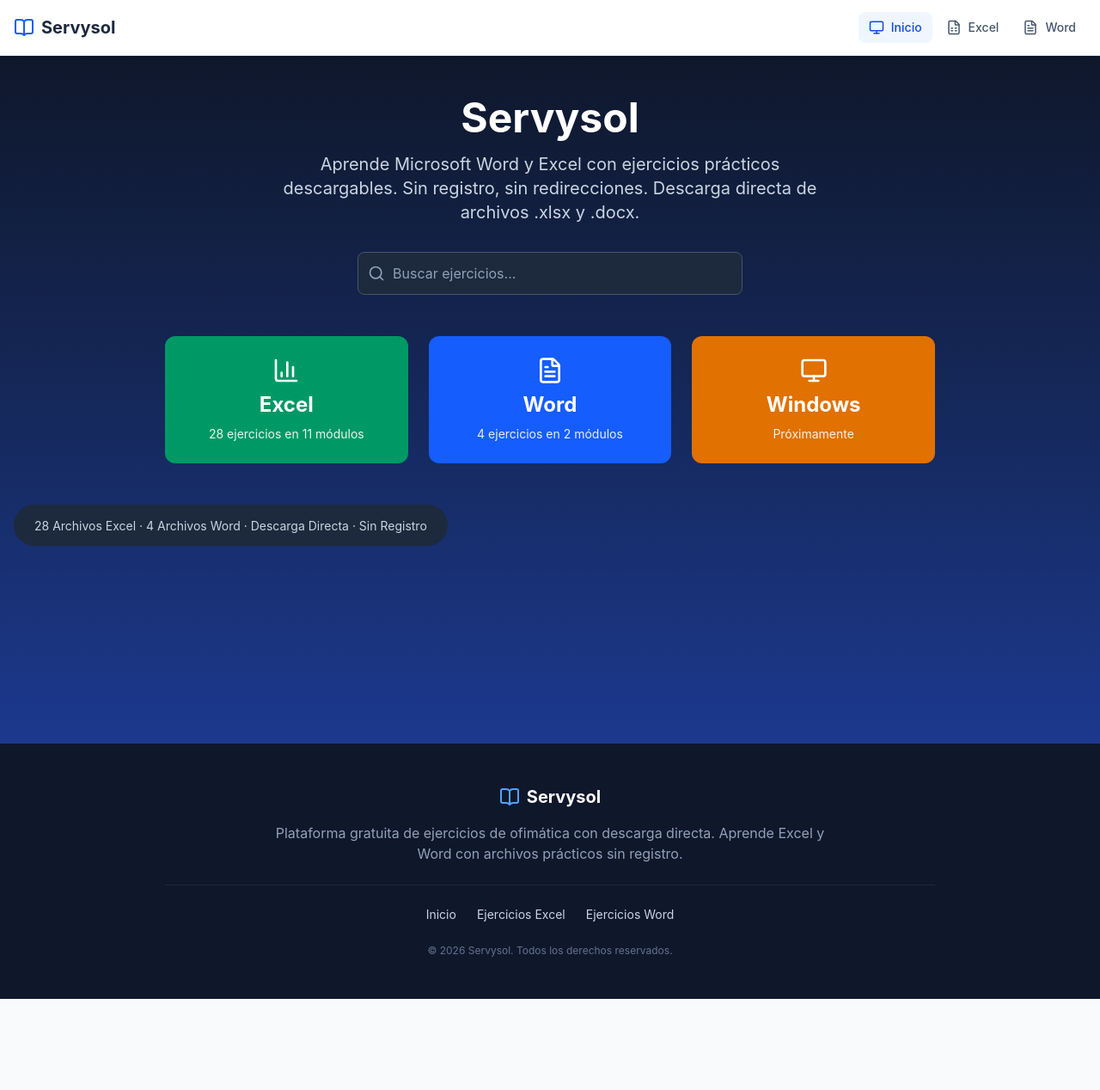
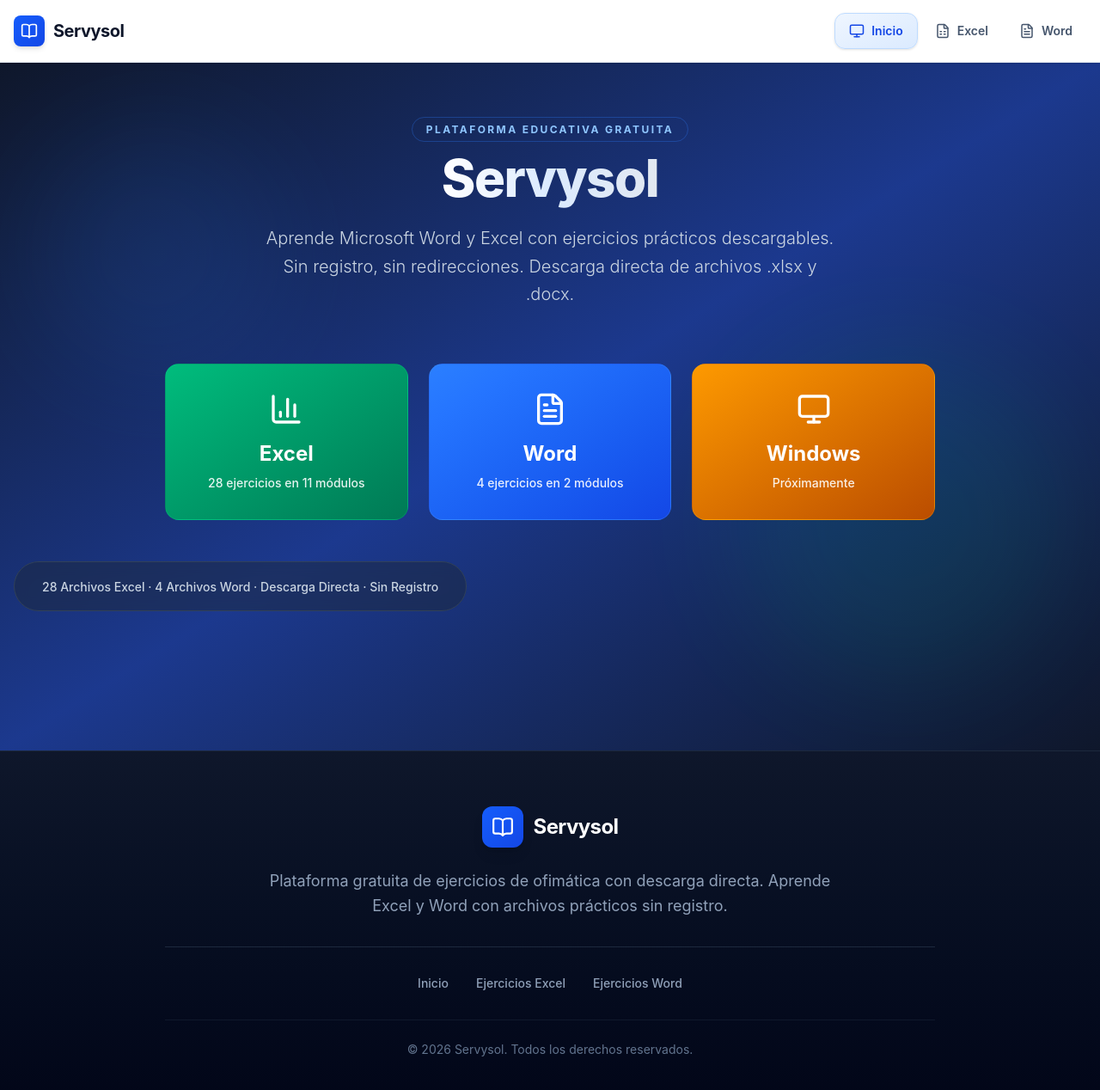
Before and after one commit to BryanCodeDev/landing_page_profe, a React (Vite) app: page / in a window 1280 px wide. Shown: the top 1268 px of the page at 86% size. Before the commit the page ends 1162 px from the top, so only its background shows below. Built offline with nearby package versions, Linux system fonts and the light colour scheme.

Commit message:
Actualizacion correccion de errores

```diff
--- a/src/components/Footer.jsx
+++ b/src/components/Footer.jsx
@@ -5,25 +5,35 @@
   const currentYear = new Date().getFullYear()
 
   return (
-    <footer className="bg-slate-900 text-slate-300 py-12 mt-auto" role="contentinfo">
+    <footer className="bg-linear-to-b from-slate-900 to-slate-950 text-slate-300 py-16 mt-auto border-t border-slate-800" role="contentinfo">
       <div className="container mx-auto px-4">
         <div className="max-w-4xl mx-auto text-center">
-          <div className="flex items-center justify-center gap-2 mb-4">
-            <BookOpen className="text-blue-400" size={24} aria-hidden="true" />
-            <span className="text-xl font-bold text-white">Servysol</span>
+          <div className="flex items-center justify-center gap-3 mb-6">
+            <div className="w-12 h-12 rounded-xl bg-linear-to-br from-blue-600 to-blue-700 flex items-center justify-center shadow-lg">
+              <BookOpen size={26} className="text-white" />
+            </div>
+            <span className="text-2xl font-bold text-white tracking-tight">Servysol</span>
           </div>
-          <p className="text-slate-400 mb-6 max-w-2xl mx-auto">
+          <p className="text-slate-400 mb-8 max-w-2xl mx-auto text-lg leading-relaxed">
             Plataforma gratuita de ejercicios de ofimática con descarga directa.
             Aprende Excel y Word con archivos prácticos sin registro.
           </p>
-          <nav className="flex flex-wrap justify-center gap-6 text-sm border-t border-slate-800 pt-6" aria-label="Footer - Enlaces rápidos">
-            <Link to="/" className="hover:text-white transition-colors">Inicio</Link>
-            <Link to="/excel" className="hover:text-white transition-colors">Ejercicios Excel</Link>
-            <Link to="/word" className="hover:text-white transition-colors">Ejercicios Word</Link>
+          <nav className="flex flex-wrap justify-center gap-8 text-sm border-t border-slate-800 pt-8" aria-label="Footer - Enlaces rápidos">
+            <Link to="/" className="text-slate-400 hover:text-white hover:text-blue-400 transition-colors font-medium">
+              Inicio
+            </Link>
+            <Link to="/excel" className="text-slate-400 hover:text-white hover:text-emerald-400 transition-colors font-medium">
+              Ejercicios Excel
+            </Link>
+            <Link to="/word" className="text-slate-400 hover:text-white hover:text-blue-400 transition-colors font-medium">
+              Ejercicios Word
+            </Link>
           </nav>
-          <p className="text-xs text-slate-500 mt-6">
-            © {currentYear} Servysol. Todos los derechos reservados.
-          </p>
+          <div className="mt-8 pt-6 border-t border-slate-800/50">
+            <p className="text-sm text-slate-500">
+              © {currentYear} Servysol. Todos los derechos reservados.
+            </p>
+          </div>
         </div>
       </div>
     </footer>
--- a/src/components/Navbar.jsx
+++ b/src/components/Navbar.jsx
@@ -12,15 +12,17 @@
   ]
 
   return (
-    <nav className="sticky top-0 z-50 bg-white border-b border-slate-200 shadow-sm" aria-label="Navegación principal">
+    <nav className="sticky top-0 z-50 bg-white/95 backdrop-blur-md border-b border-slate-200 shadow-sm" aria-label="Navegación principal">
       <div className="container mx-auto px-4">
-        <div className="flex justify-between items-center h-16">
-          <Link to="/" className="flex items-center gap-2 text-xl font-bold text-slate-800" aria-label="Servysol - Inicio">
-            <BookOpen className="text-blue-600" size={24} aria-hidden="true" />
-            Servysol
+        <div className="flex justify-between items-center h-18">
+          <Link to="/" className="flex items-center gap-2.5 text-xl font-bold text-slate-900" aria-label="Servysol - Inicio">
+            <div className="w-9 h-9 rounded-lg bg-linear-to-br from-blue-600 to-blue-700 flex items-center justify-center shadow-md">
+              <BookOpen size={20} className="text-white" />
+            </div>
+            <span className="tracking-tight">Servysol</span>
           </Link>
 
-          <div className="hidden md:flex items-center space-x-1" role="list">
+          <div className="hidden md:flex items-center gap-1" role="list">
             {navItems.map((item) => {
               const Icon = item.icon
               return (
@@ -28,10 +30,10 @@
                   key={item.path}
                   to={item.path}
                   className={({ isActive }) =>
-                    `flex items-center gap-2 px-3 py-2 text-sm font-medium rounded-lg transition-colors ${
+                    `flex items-center gap-2 px-4 py-2.5 text-sm font-semibold rounded-xl transition-all duration-200 ${
                       isActive
-                        ? 'bg-blue-50 text-blue-700'
-                        : 'text-slate-600 hover:bg-slate-50 hover:text-slate-900'
+                        ? 'bg-linear-to-br from-blue-50 to-blue-100 text-blue-700 shadow-sm border border-blue-200'
+                        : 'text-slate-600 hover:bg-slate-50 hover:text-slate-900 hover:shadow-sm'
                     }`
                   }
                 >
@@ -44,17 +46,18 @@
 
           <button
             onClick={() => setMobileOpen(!mobileOpen)}
-            className="md:hidden p-2 text-slate-600 hover:bg-slate-50 rounded-lg"
+            className="md:hidden p-2.5 text-slate-600 hover:bg-slate-50 hover:rounded-lg transition-colors"
             aria-label={mobileOpen ? 'Cerrar menú de navegación' : 'Abrir menú de navegación'}
             aria-expanded={mobileOpen}
             aria-controls="mobile-menu"
           >
-            {mobileOpen ? <X size={20} aria-hidden="true" /> : <Menu size={20} aria-hidden="true" />}
+            {mobileOpen ? <X size={22} aria-hidden="true" /> : <Menu size={22} aria-hidden="true" />}
           </button>
         </div>
 
         {mobileOpen && (
-          <div id="mobile-menu" className="md:hidden pb-3" role="menu">
+          <div id="mobile-menu" className="md:hidden pb-4 pt-2" role="menu">
+            <div className="flex flex-col gap-1">
               {navItems.map((item) => {
                 const Icon = item.icon
                 return (
@@ -63,19 +66,20 @@
                     to={item.path}
                     onClick={() => setMobileOpen(false)}
                     className={({ isActive }) =>
-                    `flex items-center gap-2 px-3 py-2 text-sm font-medium rounded-lg transition-colors ${
+                      `flex items-center gap-3 px-4 py-3 text-sm font-semibold rounded-xl transition-all ${
                         isActive
-                        ? 'bg-blue-50 text-blue-700'
-                        : 'text-slate-600 hover:bg-slate-50'
+                          ? 'bg-linear-to-br from-blue-50 to-blue-100 text-blue-700'
+                          : 'text-slate-600 hover:bg-slate-50 hover:text-slate-900'
                       }`
                     }
                     role="menuitem"
                   >
-                  <Icon size={18} aria-hidden="true" />
+                    <Icon size={20} aria-hidden="true" />
                     <span>{item.label}</span>
                   </NavLink>
                 )
               })}
+            </div>
           </div>
         )}
       </div>
--- a/src/components/SearchBar.jsx
+++ b/src/components/SearchBar.jsx
@@ -13,15 +13,15 @@
 
   return (
     <div className="max-w-2xl mx-auto mb-6" role="search">
-      <div className="relative">
-        <Search className="absolute left-3 top-1/2 -translate-y-1/2 text-slate-400" size={18} aria-hidden="true" />
+      <div className="relative shadow-sm hover:shadow-md transition-shadow duration-300">
+        <Search className="absolute left-4 top-1/2 -translate-y-1/2 text-slate-400" size={20} aria-hidden="true" />
         <input
           type="text"
           value={query}
           onChange={(e) => setQuery(e.target.value)}
           placeholder={placeholder}
           aria-label={placeholder}
-          className="w-full pl-10 pr-4 py-2.5 text-sm text-slate-700 bg-white border border-slate-200 rounded-lg focus:outline-none focus:ring-2 focus:ring-blue-500 focus:border-transparent"
+          className="w-full pl-12 pr-4 py-3.5 text-sm text-slate-700 bg-white border border-slate-200 rounded-xl focus:outline-none focus:ring-2 focus:ring-blue-500 focus:border-transparent focus:shadow-lg transition-all placeholder:text-slate-400"
         />
       </div>
     </div>
--- a/src/pages/Home.jsx
+++ b/src/pages/Home.jsx
@@ -1,6 +1,6 @@
 import { Helmet } from 'react-helmet-async'
 import { Link } from 'react-router-dom'
-import { Search, BarChart3, FileText, Monitor } from 'lucide-react'
+import { BarChart3, FileText, Monitor } from 'lucide-react'
 
 const Home = () => {
   return (
@@ -25,54 +25,57 @@
         </script>
       </Helmet>
 
-      <div className="min-h-screen bg-gradient-to-b from-slate-900 to-blue-900">
-        <div className="container mx-auto px-4 py-12">
-          <div className="text-center mb-12">
-            <h1 className="text-4xl md:text-5xl font-bold text-white mb-4">
-              Servysol
+      <div className="min-h-screen bg-linear-to-br from-slate-900 via-blue-900 to-slate-900 relative overflow-hidden">
+        {/* Decorative background elements */}
+        <div className="absolute inset-0 opacity-10">
+          <div className="absolute top-20 left-10 w-72 h-72 bg-blue-500 rounded-full blur-3xl"></div>
+          <div className="absolute bottom-20 right-10 w-96 h-96 bg-emerald-500 rounded-full blur-3xl"></div>
+        </div>
+
+        <div className="container mx-auto px-4 py-16 relative z-10">
+          <div className="text-center mb-16">
+            <div className="inline-block mb-4">
+              <span className="text-xs font-bold uppercase tracking-[0.2em] text-blue-300 border border-blue-500/30 px-4 py-1.5 rounded-full">
+                Plataforma Educativa Gratuita
+              </span>
+            </div>
+            <h1 className="text-5xl md:text-6xl font-extrabold text-white mb-6 tracking-tight">
+              <span className="bg-linear-to-r from-white via-blue-100 to-slate-200 bg-clip-text text-transparent">
+                Servysol
+              </span>
             </h1>
-            <p className="text-xl text-slate-300 mb-8 max-w-2xl mx-auto">
+            <p className="text-lg md:text-xl text-slate-300 mb-10 max-w-2xl mx-auto leading-relaxed font-light">
               Aprende Microsoft Word y Excel con ejercicios prácticos descargables.
               Sin registro, sin redirecciones. Descarga directa de archivos .xlsx y .docx.
             </p>
-
-          <div className="max-w-md mx-auto relative mb-8" role="search">
-            <Search className="absolute left-3 top-1/2 -translate-y-1/2 text-slate-400" size={20} aria-hidden="true" />
-            <input
-              type="text"
-              placeholder="Buscar ejercicios..."
-              aria-label="Buscar ejercicios de Excel y Word"
-              className="w-full pl-10 pr-4 py-3 rounded-lg border border-slate-600 bg-slate-800 text-white placeholder-slate-400 focus:outline-none focus:ring-2 focus:ring-blue-500"
-            />
-          </div>
           </div>
 
           <div className="grid grid-cols-1 md:grid-cols-3 gap-6 max-w-4xl mx-auto mb-12">
-            <Link to="/excel" className="bg-emerald-600 text-white p-6 rounded-xl hover:bg-emerald-700 transition-colors text-center">
-              <div className="flex justify-center mb-2">
-                <BarChart3 size={32} />
+            <Link to="/excel" className="group bg-linear-to-br from-emerald-500 to-emerald-700 text-white p-8 rounded-2xl hover:from-emerald-600 hover:to-emerald-800 transition-all duration-300 text-center hover:shadow-2xl hover:-translate-y-1 border border-emerald-400/20">
+              <div className="flex justify-center mb-4">
+                <BarChart3 size={40} className="group-hover:scale-110 transition-transform" />
               </div>
               <h2 className="text-2xl font-bold mb-2">Excel</h2>
-              <p className="text-sm opacity-90">28 ejercicios en 11 módulos</p>
+              <p className="text-sm opacity-90 font-medium">28 ejercicios en 11 módulos</p>
             </Link>
-            <Link to="/word" className="bg-blue-600 text-white p-6 rounded-xl hover:bg-blue-700 transition-colors text-center">
-              <div className="flex justify-center mb-2">
-                <FileText size={32} />
+            <Link to="/word" className="group bg-linear-to-br from-blue-500 to-blue-700 text-white p-8 rounded-2xl hover:from-blue-600 hover:to-blue-800 transition-all duration-300 text-center hover:shadow-2xl hover:-translate-y-1 border border-blue-400/20">
+              <div className="flex justify-center mb-4">
+                <FileText size={40} className="group-hover:scale-110 transition-transform" />
               </div>
               <h2 className="text-2xl font-bold mb-2">Word</h2>
-              <p className="text-sm opacity-90">4 ejercicios en 2 módulos</p>
+              <p className="text-sm opacity-90 font-medium">4 ejercicios en 2 módulos</p>
             </Link>
-            <Link to="/windows" className="bg-amber-600 text-white p-6 rounded-xl hover:bg-amber-700 transition-colors text-center">
-              <div className="flex justify-center mb-2">
-                <Monitor size={32} />
+            <Link to="/windows" className="group bg-linear-to-br from-amber-500 to-amber-700 text-white p-8 rounded-2xl hover:from-amber-600 hover:to-amber-800 transition-all duration-300 text-center hover:shadow-2xl hover:-translate-y-1 border border-amber-400/20">
+              <div className="flex justify-center mb-4">
+                <Monitor size={40} className="group-hover:scale-110 transition-transform" />
               </div>
               <h2 className="text-2xl font-bold mb-2">Windows</h2>
-              <p className="text-sm opacity-90">Próximamente</p>
+              <p className="text-sm opacity-90 font-medium">Próximamente</p>
             </Link>
           </div>
 
-          <div className="bg-slate-800 text-center py-3 px-6 rounded-full inline-block mx-auto">
-            <span className="text-sm text-slate-300">
+          <div className="bg-slate-800/50 backdrop-blur-sm border border-slate-700 text-center py-4 px-8 rounded-full inline-block mx-auto">
+            <span className="text-sm text-slate-300 font-medium">
               28 Archivos Excel · 4 Archivos Word · Descarga Directa · Sin Registro
             </span>
           </div>
--- a/src/pages/NotFound.jsx
+++ b/src/pages/NotFound.jsx
@@ -16,7 +16,7 @@
         <title>404 - Página no encontrada | SERVYSOL</title>
         <meta name="description" content="Página no encontrada. Explora nuestros ejercicios de Excel, Word y Windows." />
       </Helmet>
-      <div className="min-h-[70vh] flex items-center justify-center bg-gradient-to-b from-gray-50 to-white px-4">
+       <div className="min-h-[70vh] flex items-center justify-center bg-linear-to-b from-gray-50 to-white px-4">
         <div className="max-w-2xl w-full text-center">
           {/* Ilustración 404 */}
           <div className="mb-8">
```
Also changed, not shown: src/components/ExerciseCard.jsx (+44 -24 lines), src/components/ModuleAccordion.jsx (+11 -9 lines), src/data/excelContent.js (+22 -11 lines), src/data/wordContent.js (+34 -1 lines), src/pages/ExcelPage.jsx (+13 -5 lines), src/pages/WindowsPage.jsx (+8 -8 lines), src/pages/WordPage.jsx (+13 -5 lines), 1 other file (tests, documents, lock files or other folders). Lines whose indentation alone changed are shown as unchanged.
